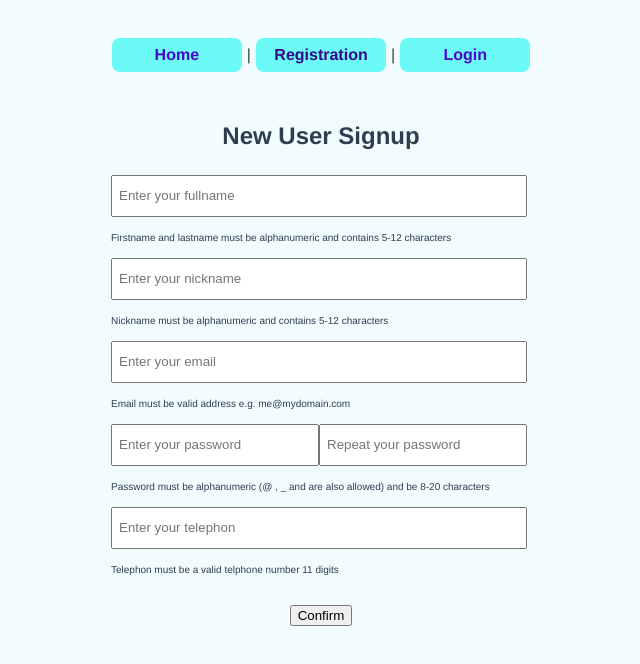
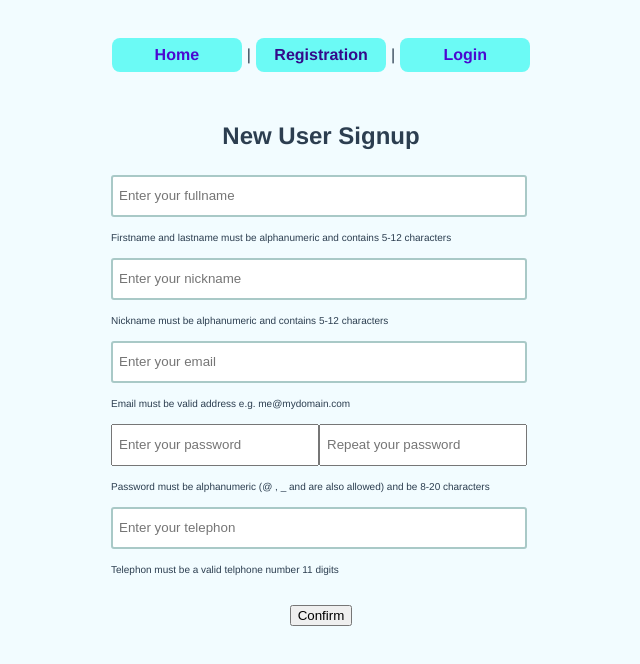
Before and after one commit to Demilicz/Email_Validator, a Vue app: page /Registration in a window 1280 px wide. Shown: the top 664 px of the page, without its empty margins (319-959 px from the left). Built offline with nearby package versions, Linux system fonts and the light colour scheme.

Commit message:
there is 4 inputs done if they are valid they are green if they aren't they are red if nothing is entered they are gray

```diff
--- a/src/objects/validation.ts
+++ b/src/objects/validation.ts
@@ -2,10 +2,10 @@
 
 const patterns: { fullname:RegExp, nickname:RegExp, email:RegExp, password:RegExp, telephone:RegExp} =
 {
-  fullname: /^\w{2,20}\s\s?\w{2,20}$/,
-  nickname: /^\w{2,20}$/,
-  email: /^$/,
-  password: /^$/,
+  fullname: /^\w{5,12}\s\s?\w{5,12}$/,
+  nickname: /^\w{5,12}$/,
+  email: /^([\w\d\.-]+)@([a-z\d\.-]+)\.([a-z]{2,8})(\.[a-z]{2,8})?$/,
+  password: /^[\w@-]{8,20}$/,
   telephone: /^[1-9]\d{10}$/
 }
 
--- a/src/views/Registration.vue
+++ b/src/views/Registration.vue
@@ -2,13 +2,36 @@
   <div class="registration">
     <h2>New User Signup</h2>
     <form action="#">
-      <input type="name" class="input"  v-model="inputValue.fullname" @keyup="validName" placeholder="Enter your fullname" >
-      <p>Firstname and lastname must be alphanumeric and contains 5-12 characters {{inputValue.name}}</p>
+      <input
+      type="name"
+      class="input"
+      :class="colorFullname"
+      v-model="inputValue.fullname"
+      @keyup="validName"
+      placeholder="Enter your fullname" required>
 
-      <input type="nickname" class="input" name="kickname" placeholder="Enter your nickname" >
+      <p>Firstname and lastname must be alphanumeric and contains 5-12 characters </p>
+
+      <input
+      type="nickname"
+      :class="colorNickname"
+      class="input"
+      name="nickname"
+      v-model="inputValue.nickname"
+      @keyup="validNick"
+      placeholder="Enter your nickname" required>
+
       <p>Nickname must be alphanumeric and contains 5-12 characters</p>
 
-      <input type="email" class="input" name="email" placeholder="Enter your email" >
+      <input
+      type="email"
+      :class="colorEmail"
+      class="input"
+      name="email"
+      v-model="inputValue.email"
+      placeholder="Enter your email"
+      @keyup="validEmail"
+      required>
       <p>Email must be valid address e.g. me@mydomain.com</p>
 
 
@@ -18,7 +41,15 @@
       <p v-if="isDifferentPass" class="error">Password should be the same in both inputs!</p>
       <p>Password must be alphanumeric (@ , _ and are also allowed) and be 8-20 characters</p>
 
-      <input type="telephon" class="input" name="telephon" placeholder="Enter your telephon">
+      <input
+      type="telephon"
+      :class="colorTelephone"
+      class="input"
+      name="telephon"
+      v-model="inputValue.telephone"
+      @keyup="validNumber"
+      placeholder="Enter your telephon" required>
+
       <p>Telephon must be a valid telphone number 11 digits</p>
 
     </form>
@@ -42,32 +73,98 @@
         email: '',
         password: '',
         cheakPassword: '',
-        telephon: ''
+        telephone: ''
       },
 
       isDifferentPass: false,
 
+      isValidInputs: {
+        fullname: false,
+        nickname: false,
+        email: false,
+        password: false,
+        cheakPassword: false,
+        telephone: false
 
-
-
+      }
 
     }),
     methods: {
+
       validName() {
 
         let isValid = validation.fullname.test(this.inputValue.fullname);
-        console.log();
 
-        console.log(isValid);
+        this.isValidInputs.fullname = isValid;
 
+      },
+      validNick() {
+
+        let isValid = validation.nickname.test(this.inputValue.nickname);
+
+        this.isValidInputs.nickname = isValid;
+
+      },
+      validNumber() {
+        let isValid = validation.telephone.test(this.inputValue.telephone);
+
+        this.isValidInputs.telephone = isValid;
+      },
+      validEmail() {
+        let isValid = validation.email.test(this.inputValue.email);
+
+        this.isValidInputs.email = isValid;
       }
 
+
+    },
+    computed: {
+      colorFullname () {
+        if (this.inputValue.fullname === "") {
+          return;
+        }
+        if (this.isValidInputs.fullname) {
+          return "validInput";
+        }
+        else
+            return "errorInput";
+
+      },
+      colorNickname() {
+        if (this.inputValue.nickname === "") {
+          return;
+        }
+        if (this.isValidInputs.nickname) {
+          return "validInput";
+        }
+        else
+            return "errorInput";
+      },
+      colorTelephone() {
+        if (this.inputValue.telephone === "") {
+          return;
+        }
+        if (this.isValidInputs.telephone) {
+          return "validInput";
+        }
+        else
+            return "errorInput";
+      },
+      colorEmail() {
+         if (this.inputValue.email === "") {
+          return;
+        }
+        if (this.isValidInputs.email) {
+          return "validInput";
+        }
+        else
+            return "errorInput";
+      }
     }
   })
 </script>
 
 <style lang="scss" scoped>
-
 
   form {
     display: flex;
@@ -80,6 +177,8 @@
       width: 400px;
       height: 30px;
       margin: 5px 0;
+      border: 2px solid #a9c9c7;
+      border-radius: 3px;
     }
     .pasInput {
       padding: 4px 6px;
@@ -96,6 +195,12 @@
       }
     }
 
+    .validInput {
+      border: 2px solid #0be064;
+    }
+    .errorInput {
+      border: 2px solid red;
+    }
 
   }
 
```
